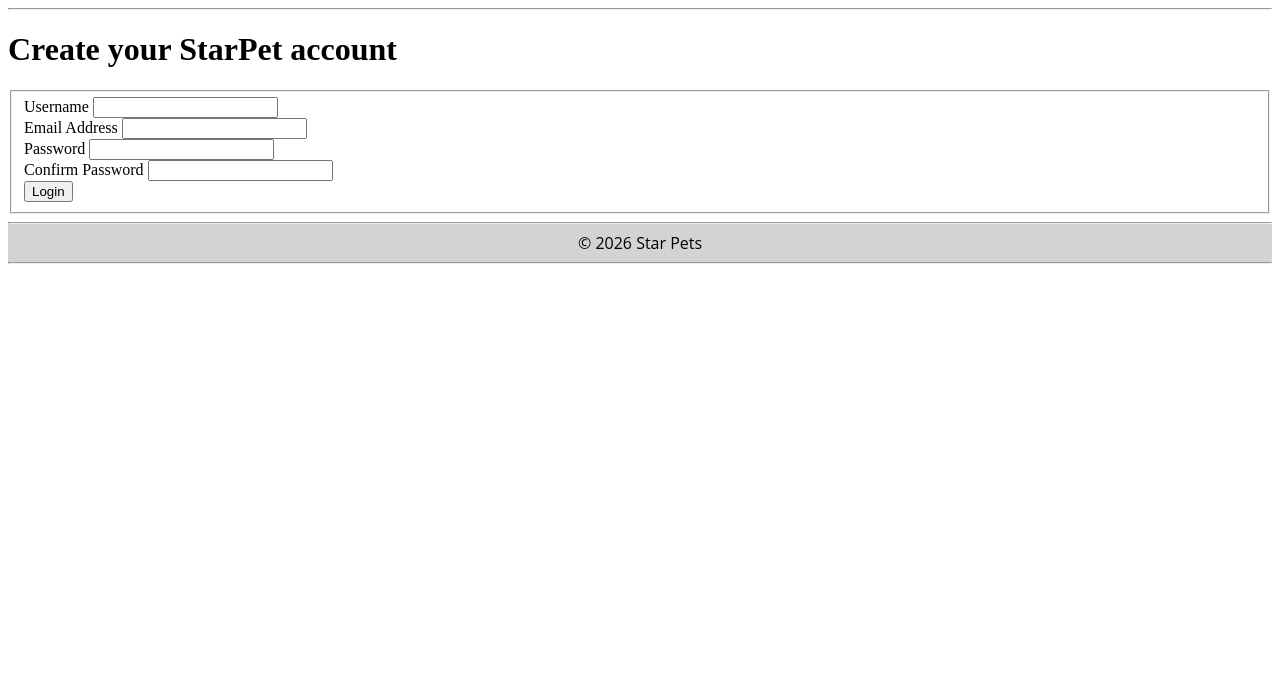
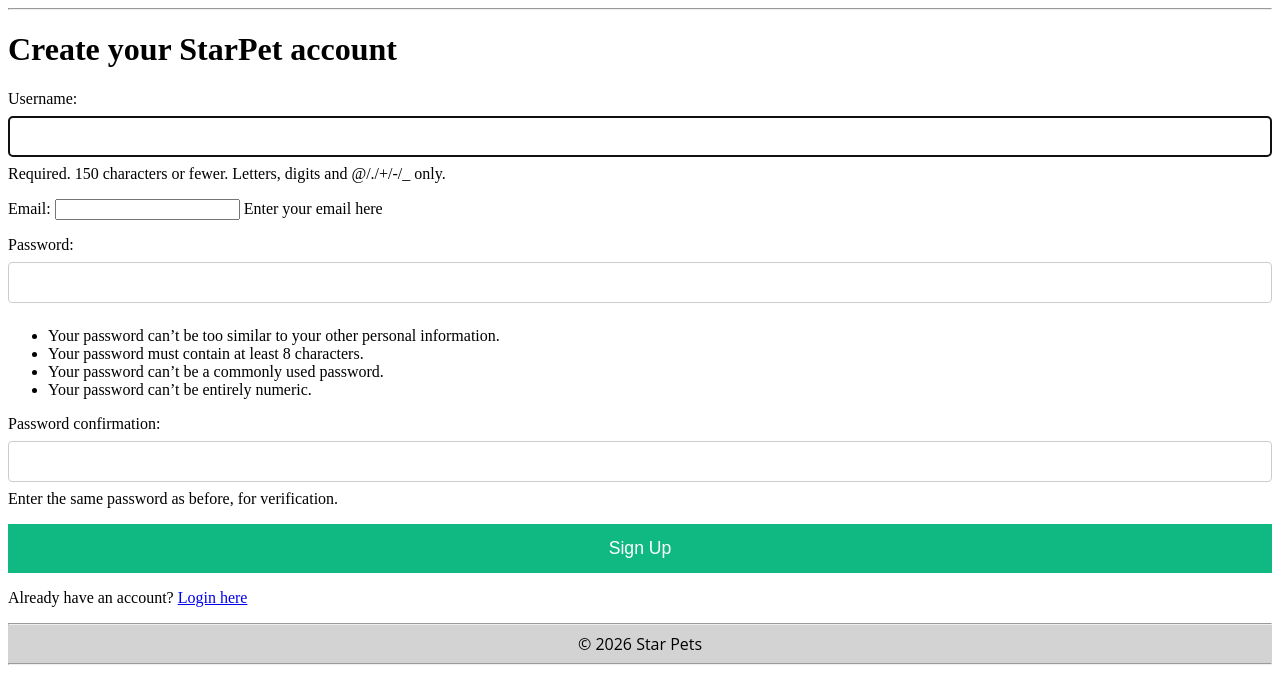
Before and after one commit to StevenHorne44/StarPets, a Django app: page /signup in a window 1280 px wide. Shown: the part 107-800 px from the top of the page. Run offline with Django 5.2, Linux system fonts and the light colour scheme.

Commit message:
login / signup functionality

```diff
--- /dev/null
+++ b/pets/forms.py
@@ -0,0 +1,10 @@
+from django import forms
+from django.contrib.auth.forms import UserCreationForm
+from django.contrib.auth.models import User
+
+class ExtendedUserCreationForm(UserCreationForm):
+    email = forms.EmailField(required=True, help_text="Enter your email here")
+
+    class Meta(UserCreationForm.Meta):
+        model = User
+        fields = UserCreationForm.Meta.fields + ("email",)
--- a/pets/urls.py
+++ b/pets/urls.py
@@ -1,4 +1,5 @@
 from django.urls import path
+from django.contrib.auth import views as auth_views
 from pets import views
 
 app_name = 'pets'
@@ -7,7 +8,8 @@ urlpatterns = [
     # name='home' allows you to link to this page easily in your HTML
     path('', views.home, name='home'),
     path('signup', views.sign_up, name='signup'),
-    path('login', views.login, name='login'),
+    path('login', auth_views.LoginView.as_view(template_name='pets/login.html'), name = 'login'),
+    path('logout/', auth_views.LogoutView.as_view(), name = 'logout'),
     path('rated/', views.top_pets, name='top_pets'),
     path('categories/', views.categories, name='categories'),
     path('bookmark/', views.bookmarks, name='bookmarks'),
--- a/pets/views.py
+++ b/pets/views.py
@@ -1,5 +1,9 @@
-from django.shortcuts import render
+from django.shortcuts import render, redirect
 from django.contrib.auth.decorators import login_required
+from django.contrib.auth.forms import UserCreationForm
+from django.contrib.auth import login as auth_login
+from django.contrib import messages
+from .forms import ExtendedUserCreationForm
 
 # Create your views here.
 
@@ -23,7 +27,14 @@ def upload_pets(request):
     return render(request, 'pets/upload.html')
 
 def sign_up(request):
-    return render(request, 'pets/signup.html')
+    if request.method == 'POST':
+        form = ExtendedUserCreationForm(request.POST)
+        if form.is_valid():
+            user = form.save()
+            auth_login(request,user)
+            messages.success(request, f"Welcome to StarPets, {user.username}!")
+            return redirect('pets:home')
 
-def login(request):
-    return render(request, 'pets/login.html')
+    else:
+        form = ExtendedUserCreationForm()
+    return render(request, 'pets/signup.html', {'form':form})
--- a/starpets_project/settings.py
+++ b/starpets_project/settings.py
@@ -17,6 +17,9 @@ BASE_DIR = os.path.dirname(os.path.dirname(os.path.abspath(__file__)))
 TEMPLATE_DIR = os.path.join(BASE_DIR, 'templates')
 STATIC_DIR = os.path.join(BASE_DIR, 'static')
 MEDIA_DIR = os.path.join(BASE_DIR, 'media')
+LOGIN_REDIRECT_URL = 'pets:home'
+LOGOUT_REDIRECT_URL = 'pets:home'
+LOGIN_URL = 'pets:login'
 
 
 # Quick-start development settings - unsuitable for production
--- a/static/css/starpets.css
+++ b/static/css/starpets.css
@@ -97,3 +97,46 @@ nav a {
 .footer footer {
     font-family: "Open Sans", sans-serif;
 }
+
+
+/*login/signup pages */
+
+input[type="text"], input[type="password"] {
+    width: 100%;
+    padding: 12px;
+    margin: 8px 0;
+    display: inline-block;
+    border: 1px solid #ccc;
+    border-radius: 4px;
+    box-sizing: border-box;
+}
+
+.login-submit-btn {
+    background-color: #3498db;
+    color: white;
+    border: none;
+    cursor: pointer;
+    width: 100%;
+    padding: 14px;
+    font-size: 1.1rem;
+    transition: backround 0.3s;
+}
+
+.login-submit-btn:hover {
+    background-color: #2980b9;
+}
+
+.signup-submit-btn {
+    background-color: #10b981;
+    color: white;
+    border: none;
+    cursor: pointer;
+    width: 100%;
+    padding: 14px;
+    font-size: 1.1rem;
+    transition: backround 0.3s;
+}
+
+.signup-submit-btn:hover {
+    background-color: #27ae60;
+}
--- a/templates/pets/base.html
+++ b/templates/pets/base.html
@@ -17,7 +17,13 @@
                 <li><a href="{% url 'pets:bookmarks' %}">Bookmarks</a></li>
                 <li><a href="{% url 'pets:upload' %}">Upload Pet</a></li>
             </ul>
-            <div class="user-status"> Not Logged In</div>
+            <div class="user-status">
+                {% if user.is_authenticated %}
+                    Logged in as: <strong>{{ user.username }}</strong>
+                {% else %}
+                    Not Logged In
+                {% endif %}
+            </div>
 
         </nav>
         <hr>
--- a/templates/pets/signup.html
+++ b/templates/pets/signup.html
@@ -6,33 +6,13 @@
 
     <div class = "signup-container">
         <h1>Create your StarPet account</h1>
-
-        <form id="signup_form" method="post" action="">
-            {% csrf_token %} <fieldset>
-                <div class = "form-group">
-                    <label for="username">Username</label>
-                    <input type="text" id = "username" name="username" required>
-                </div>
-
-                <div class = "form-group">
-                    <label for="emailAddress">Email Address</label>
-                    <input type="email" id = "emailAddress" name = "emailAddress" required>
-                </div>
-
-                <div class = "form-group">
-                    <label for="password">Password</label>
-                    <input type="password" id = "password" name="password" required>
-                </div>
-
-                <div class = "form-group">
-                    <label for="confirmPassword">Confirm Password</label>
-                    <input type="password" id = "confirmPassword" name="confirmPassword" required>
-                </div>
-
-                <button type = "submit" class="signup-submit-btn">Login</button>
-            </fieldset>
+        <form method="POST">
+            {% csrf_token %}
+            {{ form.as_p }}
+            <button type="submit" class="signup-submit-btn">Sign Up</button>
         </form>
 
+        <p>Already have an account? <a href="{% url 'pets:login' %}">Login here</a></p>
     </div>
 
     {% endblock %}
```
Also changed, not shown: templates/pets/login.html (+19 -12 lines).
